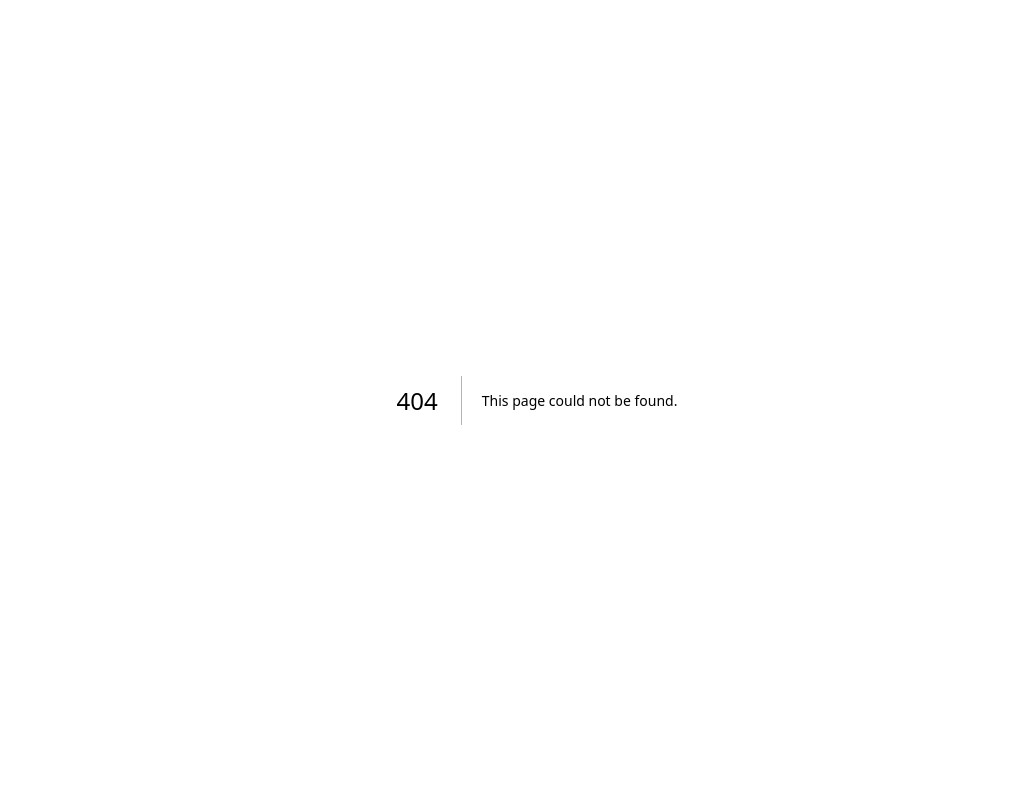
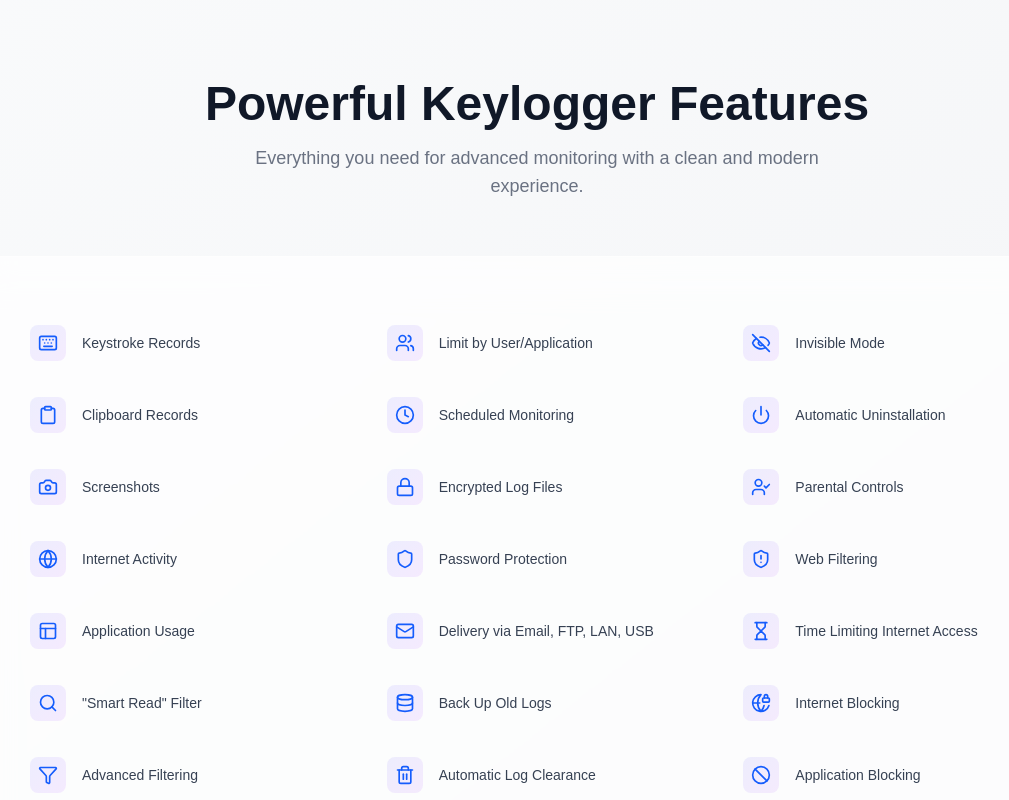
Before and after one commit to NavodWijesooriya/best_key_logger, a Next.js app: page /features in a window 1280 px wide. Before the commit this address had no page. Shown: the top 800 px of the page, without its empty margins (103-1112 px from the left). Built offline with nearby package versions, Linux system fonts and the light colour scheme.

Commit message:
create features page

```diff
--- /dev/null
+++ b/app/features/page.tsx
@@ -0,0 +1,13 @@
+import React from 'react'
+import Features from '@/components/features/Features'
+
+const page = () => {
+  return (
+    <div>
+      <Features />
+
+    </div>
+  )
+}
+
+export default page
--- /dev/null
+++ b/components/features/Features.tsx
@@ -0,0 +1,107 @@
+'use client';
+
+import React from 'react';
+import {
+  Keyboard, Clipboard, Camera, Globe, Layout, Search, Filter, FileCode,
+  Users, Clock, Lock, Shield, Mail, Database, Trash2, EyeOff,
+  Power, UserCheck, ShieldAlert, Hourglass, GlobeLock, Ban
+} from 'lucide-react';
+
+type FeatureItemProps = {
+  icon: any;
+  text: string;
+};
+
+const FeatureItem = ({ icon: Icon, text }: FeatureItemProps) => (
+  <div className="flex items-center gap-4 p-3 rounded-xl transition-all duration-300 hover:bg-white/60 hover:shadow-md group">
+
+    {/* Icon */}
+    <div className="p-2 rounded-lg bg-gradient-to-br from-indigo-500/10 to-purple-500/10 group-hover:from-blue-500 group-hover:to-blue-500 transition-all">
+      <Icon className="w-5 h-5 text-blue-600 group-hover:text-white transition-colors" />
+    </div>
+
+    {/* Text */}
+    <span className="text-sm font-medium text-gray-700 group-hover:text-gray-900">
+      {text}
+    </span>
+  </div>
+);
+
+const KeyloggerFeatures = () => {
+  const column1 = [
+    { icon: Keyboard, text: "Keystroke Records" },
+    { icon: Clipboard, text: "Clipboard Records" },
+    { icon: Camera, text: "Screenshots" },
+    { icon: Globe, text: "Internet Activity" },
+    { icon: Layout, text: "Application Usage" },
+    { icon: Search, text: '"Smart Read" Filter' },
+    { icon: Filter, text: "Advanced Filtering" },
+    { icon: FileCode, text: "HTML Reports" },
+  ];
+
+  const column2 = [
+    { icon: Users, text: "Limit by User/Application" },
+    { icon: Clock, text: "Scheduled Monitoring" },
+    { icon: Lock, text: "Encrypted Log Files" },
+    { icon: Shield, text: "Password Protection" },
+    { icon: Mail, text: "Delivery via Email, FTP, LAN, USB" },
+    { icon: Database, text: "Back Up Old Logs" },
+    { icon: Trash2, text: "Automatic Log Clearance" },
+  ];
+
+  const column3 = [
+    { icon: EyeOff, text: "Invisible Mode" },
+    { icon: Power, text: "Automatic Uninstallation" },
+    { icon: UserCheck, text: "Parental Controls" },
+    { icon: ShieldAlert, text: "Web Filtering" },
+    { icon: Hourglass, text: "Time Limiting Internet Access" },
+    { icon: GlobeLock, text: "Internet Blocking" },
+    { icon: Ban, text: "Application Blocking" },
+  ];
+
+  return (
+    <section className="relative py-20 px-4 bg-gradient-to-br from-gray-50 to-gray-100">
+
+      {/* Header */}
+      <div className="max-w-6xl mx-auto text-center mb-14">
+        <h2 className="text-4xl md:text-5xl font-bold text-gray-900 mb-4">
+          Powerful Keylogger Features
+        </h2>
+        <p className="text-lg text-gray-500 max-w-xl mx-auto">
+          Everything you need for advanced monitoring with a clean and modern experience.
+        </p>
+      </div>
+
+      {/* Card */}
+      <div className="max-w-6xl mx-auto backdrop-blur-xl bg-white/70 border border-white/40 shadow-xl rounded-3xl p-8 md:p-14">
+
+        <div className="grid grid-cols-1 md:grid-cols-3 gap-8">
+
+          {/* Column 1 */}
+          <div className="space-y-3">
+            {column1.map((item, index) => (
+              <FeatureItem key={index} icon={item.icon} text={item.text} />
+            ))}
+          </div>
+
+          {/* Column 2 */}
+          <div className="space-y-3">
+            {column2.map((item, index) => (
+              <FeatureItem key={index} icon={item.icon} text={item.text} />
+            ))}
+          </div>
+
+          {/* Column 3 */}
+          <div className="space-y-3">
+            {column3.map((item, index) => (
+              <FeatureItem key={index} icon={item.icon} text={item.text} />
+            ))}
+          </div>
+
+        </div>
+      </div>
+    </section>
+  );
+};
+
+export default KeyloggerFeatures;
```
